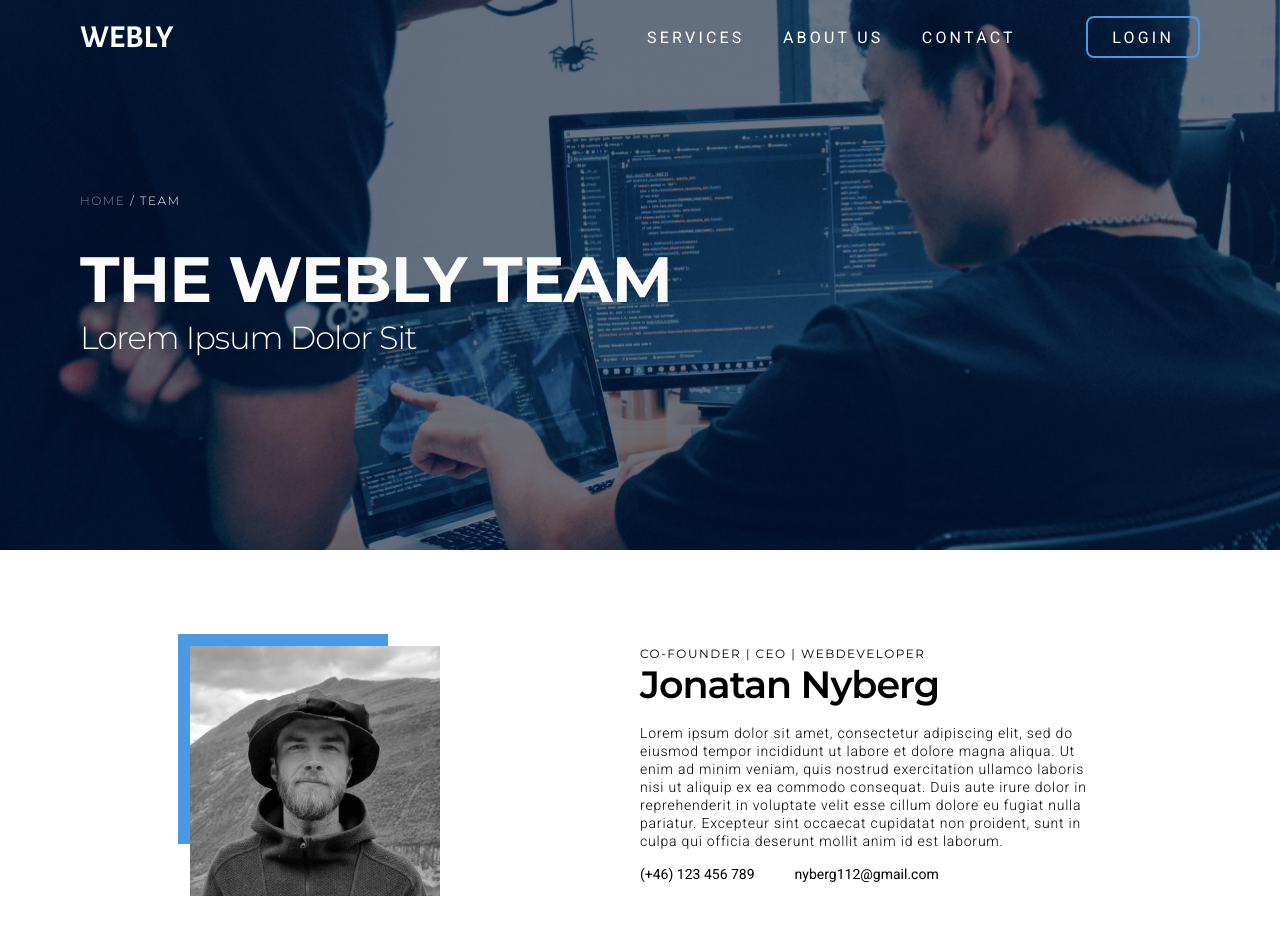
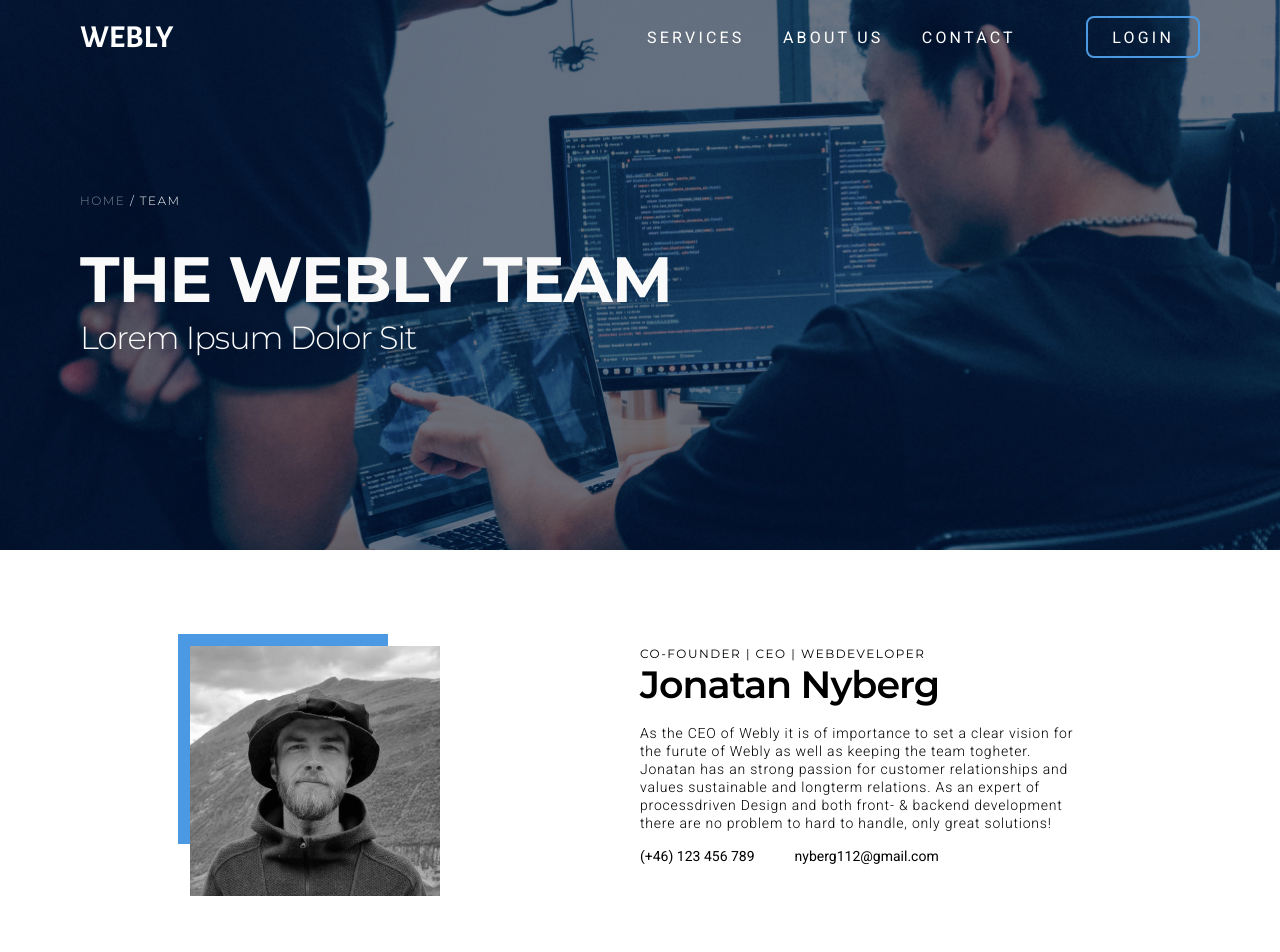
Before and after one commit to nybbe123/agile-project, a React (Create React App) app: page /team in a window 1280 px wide. Shown: the top 952 px of the page. Built offline with nearby package versions, Linux system fonts and the light colour scheme.

Commit message:
jonatan text

```diff
--- a/src/components/member/memberData.js
+++ b/src/components/member/memberData.js
@@ -12,7 +12,7 @@ export const memberData = [
     email: "nyberg112@gmail.com",
     namePic: jonatan,
     intro:
-      "Lorem ipsum dolor sit amet, consectetur adipiscing elit, sed do eiusmod tempor incididunt ut labore et dolore magna aliqua. Ut enim ad minim veniam, quis nostrud exercitation ullamco laboris nisi ut aliquip ex ea commodo consequat. Duis aute irure dolor in reprehenderit in voluptate velit esse cillum dolore eu fugiat nulla pariatur. Excepteur sint occaecat cupidatat non proident, sunt in culpa qui officia deserunt mollit anim id est laborum.",
+      "As the CEO of Webly it is of importance to set a clear vision for the furute of Webly as well as keeping the team togheter. Jonatan has an strong passion for customer relationships and values sustainable and longterm relations. As an expert of processdriven Design and both front- & backend development there are no problem to hard to handle, only great solutions!",
     id: 4,
   },
 
```
